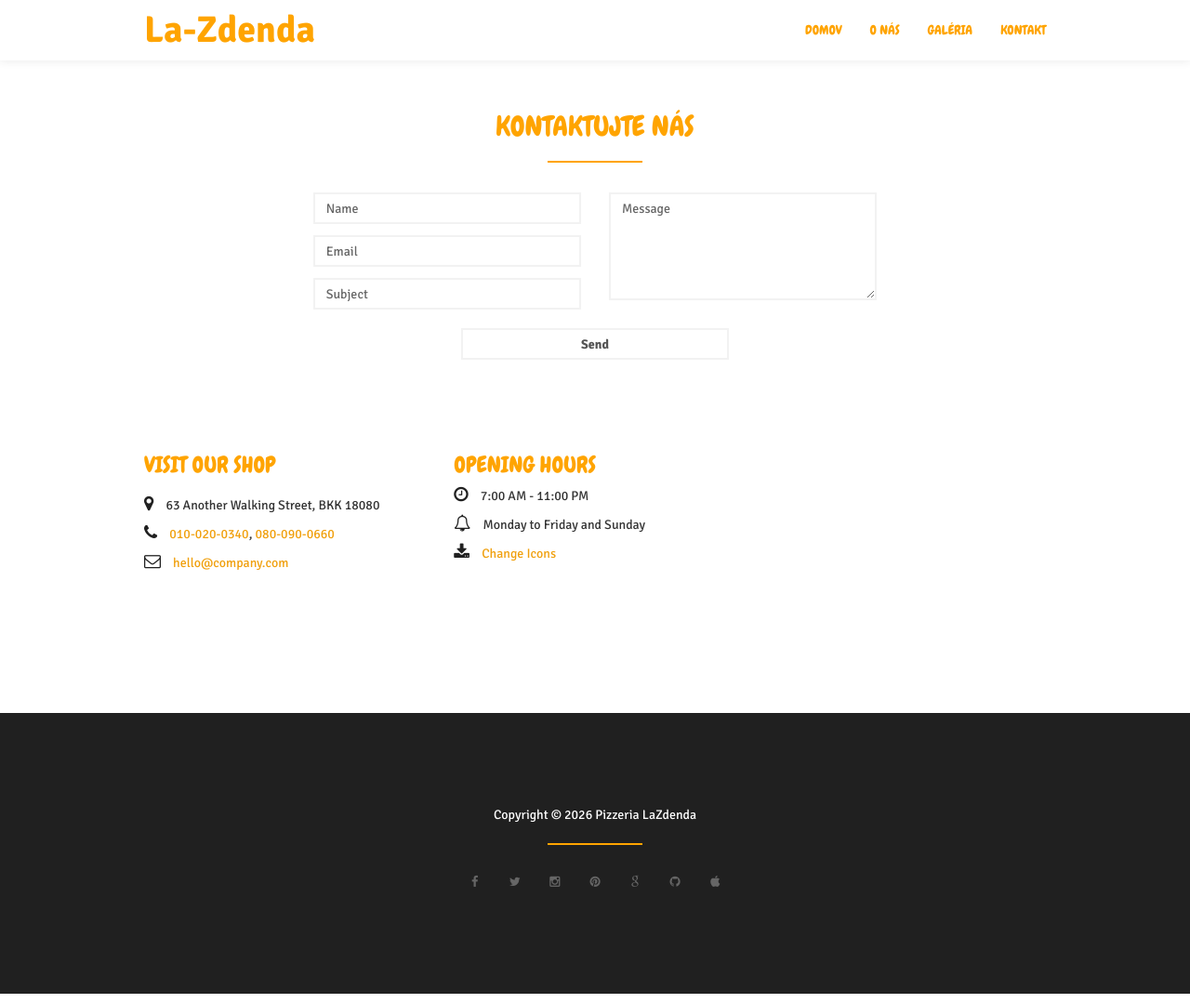
After one commit to Zdendoo/Projekt---Pizzeria, a PHP site: page /contact.php in a window 1280 px wide. The commit adds this page. Shown: the whole page at 93% size. Run offline with PHP 8.4, Linux system fonts and the light colour scheme; a map, chart or similar area stays blank.

Commit message:
Pridanie podstránok + ďalšie rozčlenenie

```diff
--- /dev/null
+++ b/contact.php
@@ -0,0 +1,56 @@
+<?php include 'parts/head.php'; ?>
+<?php include 'parts/header.php'; ?>
+
+	<section id="contact" class="templatemo-section">
+		<div class="container">
+			<div class="row">
+				<div class="col-md-12">
+					<h2 class="text-uppercase text-center">Kontaktujte nás</h2>
+					<hr>
+				</div>
+				<div class="col-md-2"></div>
+				<div class="col-md-8">
+					<form action="#" method="post" role="form">
+						<div class="col-md-6 col-sm-6">
+							<input name="name" type="text" class="form-control" id="name" maxlength="60" placeholder="Name">
+					    	<input name="email" type="email" class="form-control" id="email" placeholder="Email">
+							<input name="message" type="text" class="form-control" id="message" placeholder="Subject">
+						</div>
+						<div class="col-md-6 col-sm-6">
+							<textarea class="form-control" rows="5" placeholder="Message"></textarea>
+						</div>
+						<div class="col-md-offset-3 col-md-6 col-sm-offset-3 col-sm-6">
+							<input name="submit" type="submit" class="form-control" id="submit" value="Send">
+						</div>
+					</form>
+				</div>
+				<div class="col-md-2"></div>
+				<div class="col-md-4 col-sm-4">
+					<h3 class="padding-bottom-10 text-uppercase">Visit our shop</h3>
+					<p><i class="fa fa-map-marker contact-fa"></i> 63 Another Walking Street, BKK 18080</p>
+					<p>
+						<i class="fa fa-phone contact-fa"></i>
+						<a href="tel:010-020-0340" class="contact-link">010-020-0340</a>,
+						<a href="tel:080-090-0660" class="contact-link">080-090-0660</a>
+					</p>
+					<p><i class="fa fa-envelope-o contact-fa"></i>
+                    	<a href="mailto:hello@company.com" class="contact-link">hello@company.com</a></p>
+				</div>
+				<div class="col-md-4 col-sm-4">
+					<h3 class="text-uppercase">Opening hours</h3>
+					<p><i class="fa fa-clock-o contact-fa"></i> 7:00 AM - 11:00 PM</p>
+					<p><i class="fa fa-bell-o contact-fa"></i> Monday to Friday and Sunday</p>
+                    <p><i class="fa fa-download contact-fa"></i>
+                    	<a class="contact-link" rel="nofollow"
+                        	href="http://fontawesome.io/icons/" target="_blank">Change Icons</a></p>
+			  	</div>
+				<div class="col-md-4 col-sm-4">
+					<div class="google_map">
+						<div id="map-canvas" class="map"></div>
+					</div>
+				</div>
+			</div>
+		</div>
+	</section>
+
+<?php include 'parts/footer.php'; ?>
--- a/parts/footer.php
+++ b/parts/footer.php
@@ -2,7 +2,7 @@
 		<div class="container">
 			<div class="row">
 				<div class="col-md-12">
-					<p>Copyright &copy; 2084 Company Name</p>
+					<p>Copyright &copy; 2026 Pizzeria LaZdenda</p>
 					<hr>
 					<ul class="social-icon">
 						<li><a href="#" class="fa fa-facebook"></a></li>
--- /dev/null
+++ b/parts/head.php
@@ -0,0 +1,28 @@
+<!DOCTYPE html>
+<html lang="en">
+<head>
+	<meta charset="utf-8">
+
+	<title>Pizzeria - LaZdenda</title>
+	<meta name="keywords" content="">
+	<meta name="description" content="">
+    <meta name="author" content="templatemo">
+    <!--
+    Pizza Template
+    http://www.templatemo.com/preview/templatemo_459_pizza
+    -->
+
+	<meta http-equiv="X-UA-Compatible" content="IE=Edge">
+	<meta http-equiv="Content-Type" content="text/html; charset=UTF-8" />
+	<meta name="viewport" content="width=device-width, initial-scale=1">
+
+	<!-- bootstrap -->
+	<link rel="stylesheet" href="css/bootstrap.min.css">
+	<!-- font-awesome -->
+	<link rel="stylesheet" href="css/font-awesome.min.css">
+	<!-- custom -->
+	<link rel="stylesheet" href="css/templatemo-style.css">
+	<!-- google font -->
+	<link href='//fonts.googleapis.com/css?family=Signika:400,300,600,700' rel='stylesheet' type='text/css'>
+	<link href='//fonts.googleapis.com/css?family=Chewy' rel='stylesheet' type='text/css'>
+</head>
--- a/parts/header.php
+++ b/parts/header.php
@@ -7,14 +7,14 @@
 					<span class="icon icon-bar"></span>
 					<span class="icon icon-bar"></span>
 				</button>
-				<a href="#home" class="navbar-brand smoothScroll"><strong>PIZZA</strong></a>
+				<a href="index.php" class="navbar-brand smoothScroll"><strong>La-Zdenda</strong></a>
 			</div>
 			<div class="collapse navbar-collapse">
 				<ul class="nav navbar-nav navbar-right">
-					<li><a href="#home" class="smoothScroll">HOME</a></li>
-					<li><a href="#about" class="smoothScroll">ABOUT</a></li>
-					<li><a href="#gallery" class="smoothScroll">GALLERY</a></li>
-					<li><a href="#contact" class="smoothScroll">CONTACT</a></li>
+					<li><a href="index.php" class="smoothScroll">DOMOV</a></li>
+					<li><a href="about.php" class="smoothScroll">O NÁS</a></li>
+					<li><a href="gallery.php" class="smoothScroll">GALÉRIA</a></li>
+					<li><a href="contact.php" class="smoothScroll">KONTAKT</a></li>
 				</ul>
 			</div>
 		</div>
```
Also changed, not shown: about.php (added, +23 -0 lines), gallery.php (added, +60 -0 lines), index.php (+10 -37 lines).
